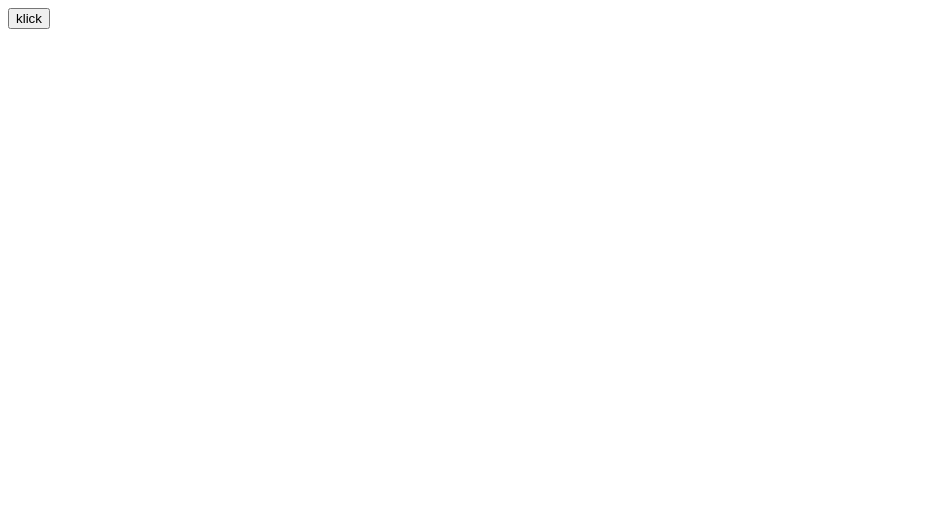
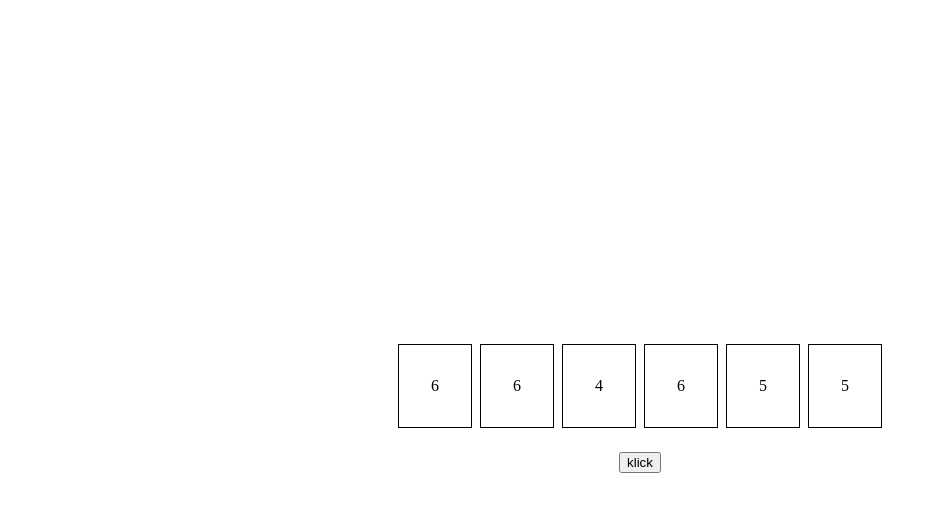
Before and after one commit to PatLiCoding/dice-pirate, a plain HTML site: page game/dice.html in a window 1280 px wide. Both pictures are taken after a click on the button "klick". Shown: the whole page, without its empty margins (0-937 px from the left). Drawn offline with Linux system fonts and the light colour scheme.

Commit message:
feat: render curret roll dice and feat: round finish template

```diff
--- a/game/dice.html
+++ b/game/dice.html
@@ -5,9 +5,13 @@
     <meta name="viewport" content="width=device-width, initial-scale=1.0" />
     <title>Dice Pirate</title>
     <link rel="shortcut icon" href="assets/img/fav.png" type="image/x-icon" />
-    <script src="script.js"></script>
+    <link rel="stylesheet" href="./style.css" />
+    <script src="templates.js"></script>
+    <script src="script.js" defer></script>
   </head>
-  <body>
-    <button onclick="playerRollTheDice()">klick</button>
+  <body onload="oninit()">
+    <div class="playgroundContainer" id="playgroundContainer">
+      <div class="diceContainer" id="diceContainer"></div>
+    </div>
   </body>
 </html>
--- a/game/script.js
+++ b/game/script.js
@@ -10,15 +10,21 @@ crew = false;
 curretRound = 1;
 gameRound = 1;
 
+function oninit() {
+  getTemplateByGameStart();
+}
+
 function playerRollTheDice() {
   if (curretRound === 1) {
     curretRoll();
     curretRound++;
   } else if (curretRound < 4) {
+    document.getElementById("diceContainer").innerHTML = "";
     curretRoll();
     curretRound++;
   } else if (curretRound === 4) {
-    console.log("game zu ende " + rollDice);
+    getTemplateRoundFinished();
+    curretRound++;
   }
 }
 
@@ -27,6 +33,7 @@ function curretRoll() {
   for (let index = 0; index < 6 - saveRolledDice; index++) {
     const curretNumber = Math.floor(Math.random() * 6) + 1;
     rollDice.push(curretNumber);
+    getTemplateFromRollDice(curretNumber);
   }
   console.log(rollDice);
   checkCondition();
--- a/game/style.css
+++ b/game/style.css
@@ -0,0 +1,29 @@
+body {
+  /* background-image: url("../assets/img/game-background.jpg"); */
+  background-position: center;
+  background-repeat: no-repeat;
+  background-size: cover;
+  min-height: 100vh;
+  height: 100%;
+  display: flex;
+  align-items: center;
+  justify-content: center;
+}
+
+.playgroundContainer {
+  display: flex;
+  justify-content: center;
+  align-items: center;
+  flex-direction: column;
+  gap: 24px;
+}
+
+.diceContainer {
+  display: flex;
+  gap: 8px;
+}
+
+.dice {
+  padding: 32px;
+  border: 1px solid black;
+}
--- /dev/null
+++ b/game/templates.js
@@ -0,0 +1,14 @@
+function getTemplateByGameStart() {
+  document.getElementById("playgroundContainer").innerHTML +=
+    `<button onclick="playerRollTheDice()">klick</button>`;
+}
+
+function getTemplateFromRollDice(curretNumber) {
+  document.getElementById("diceContainer").innerHTML +=
+    `<div class="dice">${curretNumber}</div>`;
+}
+
+function getTemplateRoundFinished() {
+  document.getElementById("playgroundContainer").innerHTML +=
+    `<p>Die Runde ist beendet.</p>`;
+}
```
